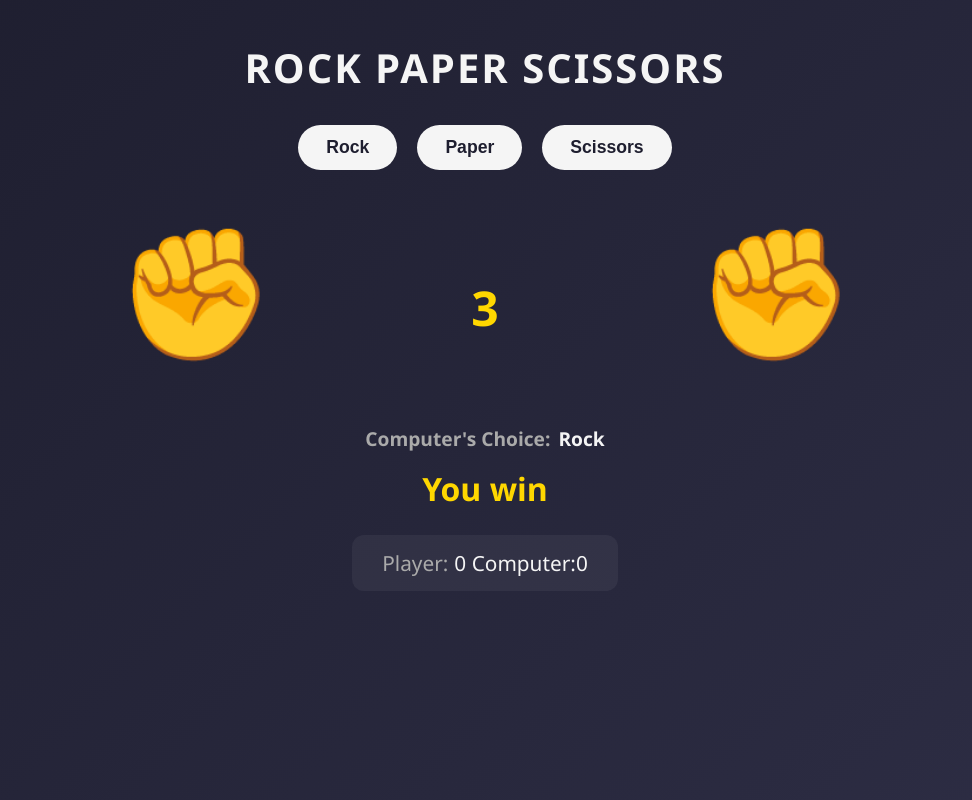
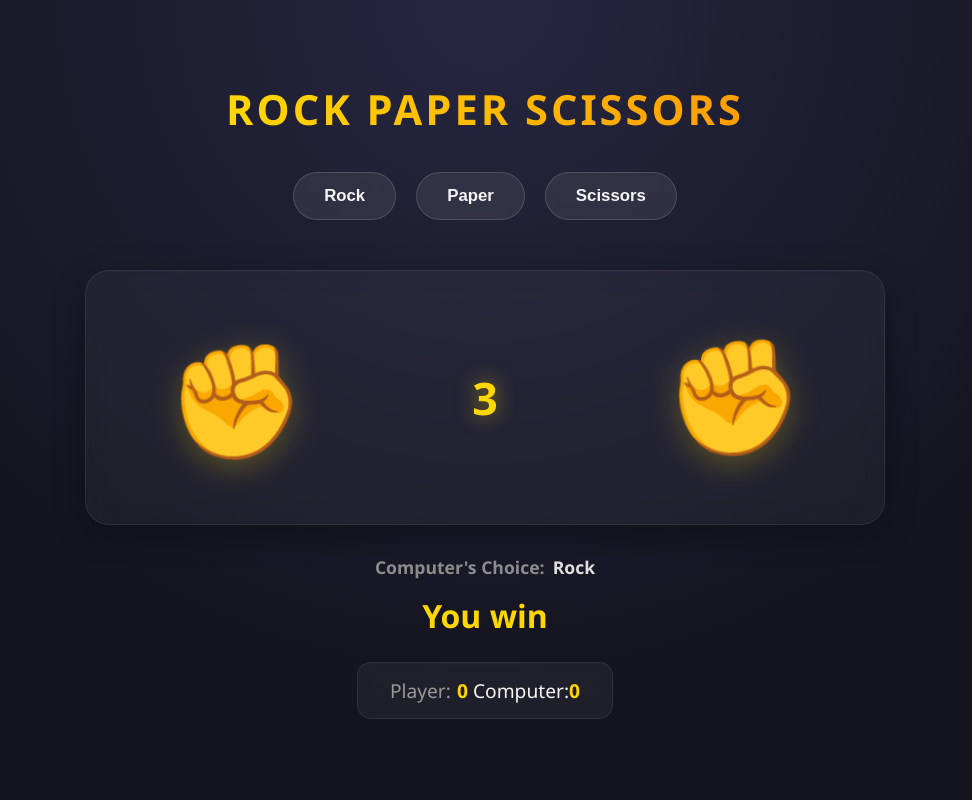
Before and after one commit to Liyanaftva/rock-paper-scissors-game, a plain HTML site: page index.html in a window 1280 px wide. Shown: the whole page, without its empty margins (155-1127 px from the left). Drawn offline with Linux system fonts and the light colour scheme.

Commit message:
Final Version

```diff
--- a/style.css
+++ b/style.css
@@ -6,20 +6,27 @@
 
 body {
     font-family: 'Segoe UI', sans-serif;
-    background: linear-gradient(135deg, #1e1e2f, #2d2d44);
+    background: radial-gradient(circle at top, #262640, #14141f 70%);
     color: #f5f5f5;
     min-height: 100vh;
     display: flex;
     flex-direction: column;
     align-items: center;
+    justify-content: center;
     padding: 40px 20px;
+    overflow-x: hidden;
 }
 
 .game-header h1 {
-    font-size: 2.5rem;
-    margin-bottom: 30px;
-    letter-spacing: 2px;
+    font-size: 2.6rem;
+    margin-bottom: 35px;
+    letter-spacing: 3px;
     text-transform: uppercase;
+    background: linear-gradient(90deg, #ffd700, #ff9d00);
+    -webkit-background-clip: text;
+    background-clip: text;
+    color: transparent;
+    text-align: center;
 }
 
 .game-options_player {
@@ -29,23 +36,31 @@ body {
 }
 
 .game-options_player button {
-    font-size: 1.1rem;
-    padding: 12px 28px;
+    font-size: 1.05rem;
+    padding: 13px 30px;
     border: none;
-    border-radius: 30px;
-    background: #f5f5f5;
-    color: #1e1e2f;
+    border-radius: 40px;
+    background: rgba(255, 255, 255, 0.08);
+    backdrop-filter: blur(6px);
+    color: #f5f5f5;
     cursor: pointer;
     font-weight: 600;
-    transition: transform 0.2s, background 0.2s;
+    border: 1px solid rgba(255,255,255,0.15);
+    transition: all 0.3s cubic-bezier(0.25, 0.8, 0.25, 1);
 }
 
 .game-options_player button:hover {
     background: #ffd700;
-    transform: translateY(-3px);
+    color: #1a1a2e;
+    transform: translateY(-4px) scale(1.05);
+    box-shadow: 0 8px 20px rgba(255, 215, 0, 0.35);
 }
 
-/* Hands at both ends */
+.game-options_player button:active {
+    transform: translateY(-1px) scale(0.98);
+}
+
+/* Glass card wrapper */
 .game-overlay {
     display: flex;
     justify-content: space-between;
@@ -53,6 +68,12 @@ body {
     width: 100%;
     max-width: 800px;
     margin-bottom: 30px;
+    padding: 50px 40px;
+    background: rgba(255, 255, 255, 0.04);
+    border: 1px solid rgba(255, 255, 255, 0.08);
+    border-radius: 24px;
+    backdrop-filter: blur(10px);
+    box-shadow: 0 8px 32px rgba(0, 0, 0, 0.3);
 }
 
 .game-player, .game-computer {
@@ -62,62 +83,91 @@ body {
 
 .game-player-hand, .game-computer-hand {
     display: inline-block;
-    font-size: 8rem;
-    animation: shake 0.6s infinite ease-in-out;
+    font-size: 7rem;
+    filter: drop-shadow(0 8px 15px rgba(255, 215, 0, 0.25));
+    animation: shake 1.1s infinite ease-in-out;
 }
 
-/* Up-down shake like real play */
+.game-computer-hand {
+    animation-delay: 0.15s;
+}
+
+/* Smoother shake with slight rotation, like a real countdown */
 @keyframes shake {
-    0%, 100% { transform: translateY(0); }
-    50% { transform: translateY(-25px); }
+    0%, 100% { transform: translateY(0) rotate(0deg); }
+    25% { transform: translateY(-18px) rotate(-6deg); }
+    50% { transform: translateY(0) rotate(0deg); }
+    75% { transform: translateY(-18px) rotate(6deg); }
 }
 
 .game-countdown {
-    font-size: 3rem;
+    font-size: 2.8rem;
     font-weight: bold;
     color: #ffd700;
     min-width: 60px;
     text-align: center;
+    text-shadow: 0 0 20px rgba(255, 215, 0, 0.5);
+    transition: transform 0.2s ease;
 }
 
 .game-option-computer {
     margin-bottom: 15px;
-    font-size: 1.2rem;
+    font-size: 1.1rem;
+    opacity: 0.9;
 }
 
 .game-option-computer span:first-child {
     margin-right: 8px;
-    color: #aaa;
+    color: #999;
+}
+
+.game-choice-computer {
+    transition: opacity 0.3s ease;
 }
 
 .game-result {
     margin-bottom: 25px;
-    min-height: 2.5rem;
+    min-height: 2.6rem;
 }
 
 .game-result-text {
     font-size: 2rem;
     font-weight: bold;
     color: #ffd700;
+    opacity: 0;
+    animation: fadeIn 0.4s ease forwards;
+}
+
+@keyframes fadeIn {
+    from { opacity: 0; transform: translateY(10px); }
+    to { opacity: 1; transform: translateY(0); }
 }
 
 .game-score {
     display: flex;
     gap: 30px;
-    font-size: 1.3rem;
-    background: rgba(255,255,255,0.05);
-    padding: 14px 30px;
-    border-radius: 12px;
+    font-size: 1.2rem;
+    background: rgba(255, 255, 255, 0.05);
+    border: 1px solid rgba(255, 255, 255, 0.08);
+    padding: 14px 32px;
+    border-radius: 14px;
+    backdrop-filter: blur(6px);
 }
 
 .game-score span:first-child {
-    color: #aaa;
+    color: #999;
     margin-right: 6px;
+}
+
+.game-score span:nth-child(2), .game-score span:nth-child(4) {
+    color: #ffd700;
+    font-weight: 700;
 }
 
 @media (max-width: 600px) {
     .game-overlay {
         max-width: 100%;
+        padding: 30px 20px;
     }
     .game-player-hand, .game-computer-hand {
         font-size: 4rem;
@@ -125,4 +175,7 @@ body {
     .game-player, .game-computer {
         width: 120px;
     }
+    .game-header h1 {
+        font-size: 1.8rem;
+    }
 }
```
